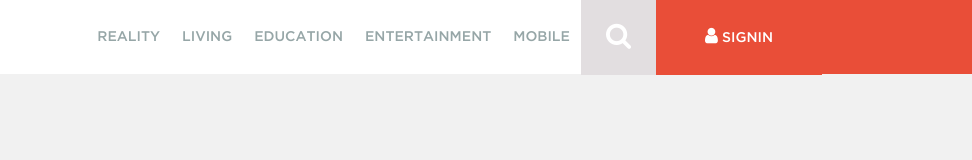
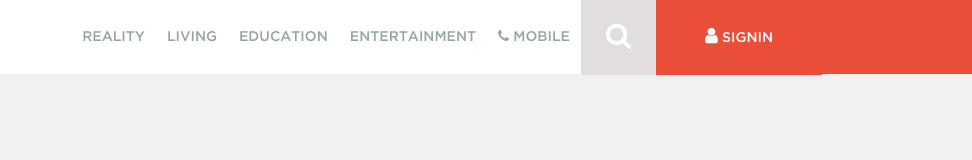
Before and after one commit to GutsVadim/webseo20-html-practice, a website: page index.html in a window 1280 px wide. Shown: the full height of the page, 308-1280 px from the left. Drawn offline with nearby package versions, Linux system fonts and the light colour scheme.

Commit message:
mobile icon

```diff
--- a/index.html
+++ b/index.html
@@ -35,7 +35,10 @@
                             <a href="#">Entertainment</a>
                         </li>
                         <li>
-                            <a href="#">Mobile</a>
+                            <a href="#">
+                                <i class="fa fa-phone"></i>
+                                Mobile
+                            </a>
                         </li>
                         <li class="menu-btn search-btn">
                             <a href="#search">
```
